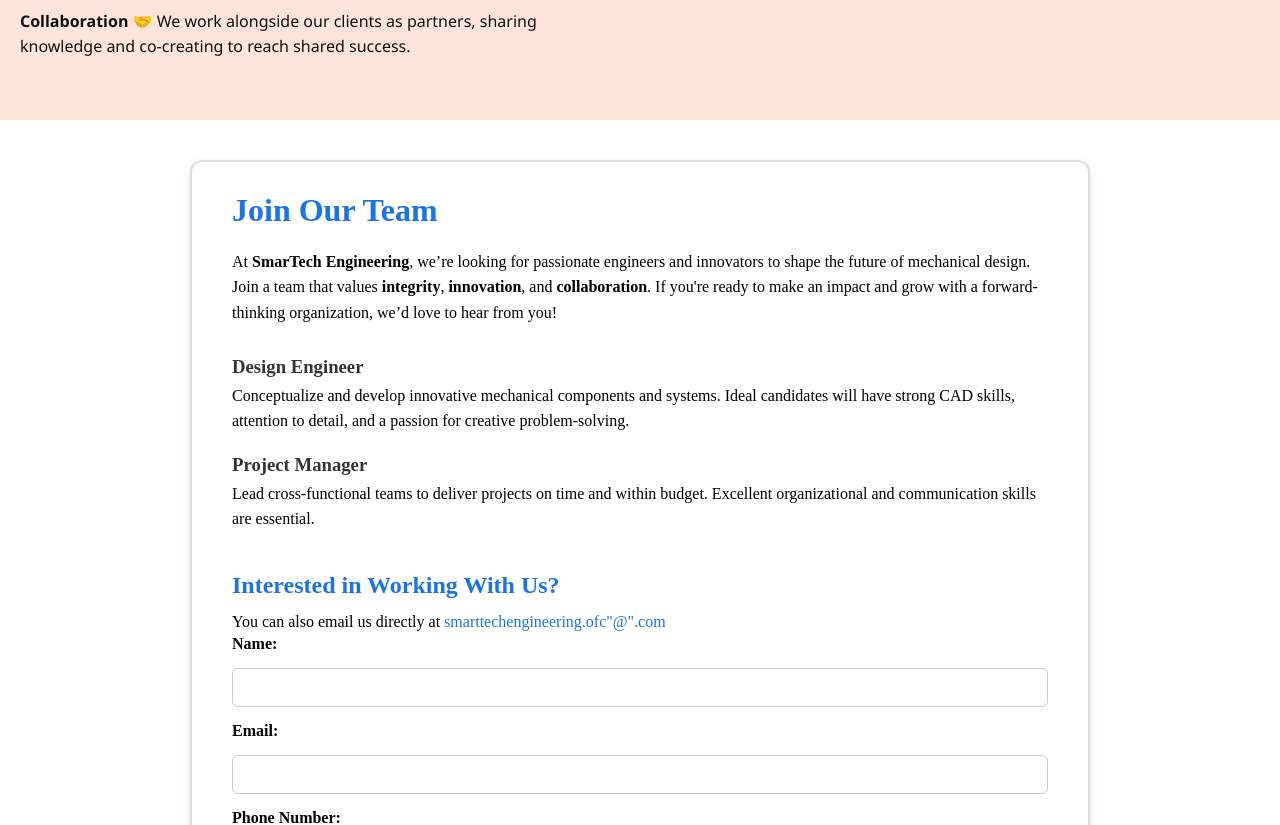
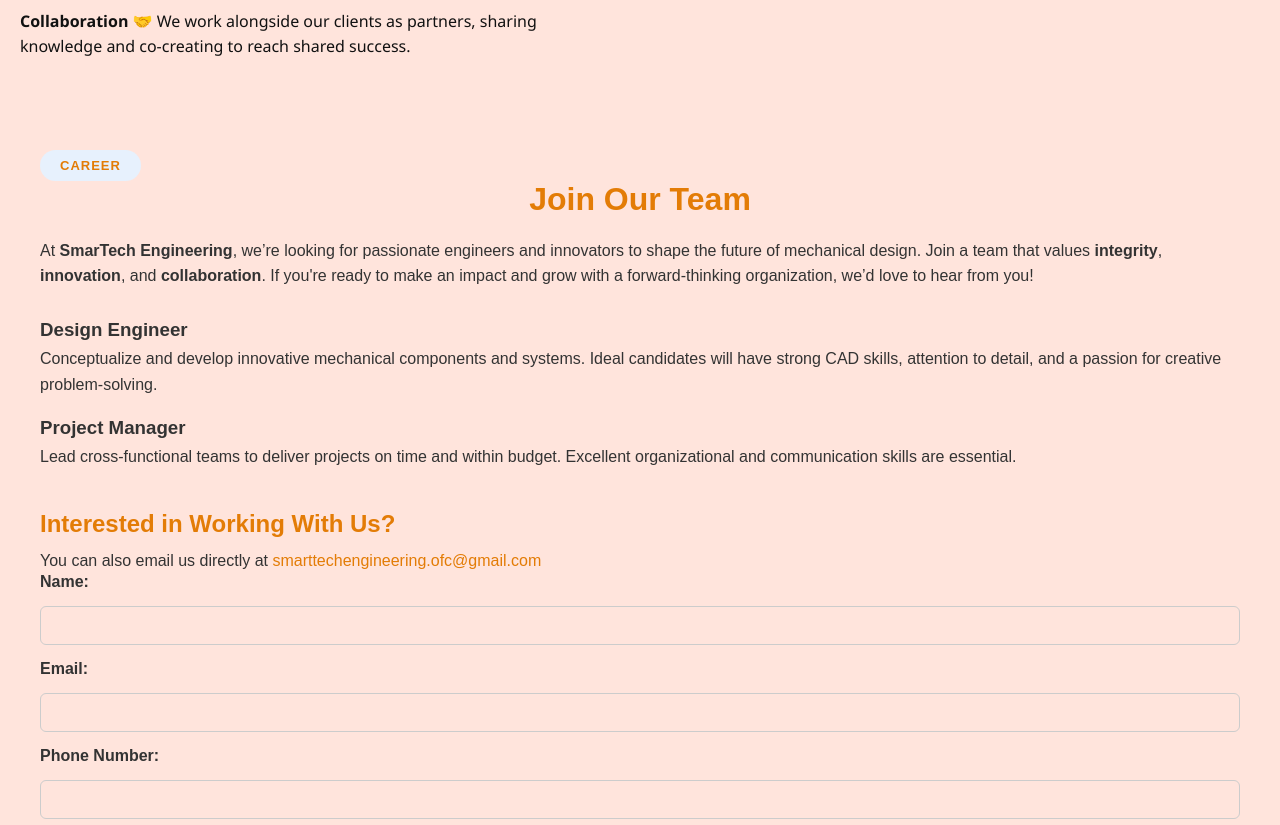
Before and after one commit to Appaso301/smartech, an Angular app: page / in a window 1280 px wide. Shown: the part 1940-2765 px from the top of the page. Built offline with nearby package versions, Linux system fonts and the light colour scheme.

Commit message:
career changes

```diff
--- a/src/app/career/career.component.html
+++ b/src/app/career/career.component.html
@@ -1,4 +1,5 @@
-<section class="career-section">
+<div class="career-section">
+  <h2 class="title">Career</h2>
     <h1>Join Our Team</h1>
     <p>
       At <strong>SmarTech Engineering</strong>, we’re looking for passionate engineers and innovators to shape the future of mechanical design. Join a team that values <strong>integrity</strong>, <strong>innovation</strong>, and <strong>collaboration</strong>. If you're ready to make an impact and grow with a forward-thinking organization, we’d love to hear from you!
@@ -17,7 +18,7 @@
 
     <div class="form-section">
       <h2>Interested in Working With Us?</h2>
-      <p>You can also email us directly at <a href="mailto:smarttechengineering.ofc@gmail.com">smarttechengineering.ofc"&#64;".com</a></p>
+      <p>You can also email us directly at <a href="mailto:smarttechengineering.ofc@gmail.com">smarttechengineering.ofc&#64;gmail.com</a></p>
 
       <form action="mailto:smarttechengineering.ofc@gmail.com" method="POST" enctype="text/plain">
         <label for="name">Name:</label>
@@ -35,4 +36,4 @@
         <button type="submit">Submit</button>
       </form>
     </div>
-  </section>
+</div>
--- a/src/app/career/career.component.scss
+++ b/src/app/career/career.component.scss
@@ -1,29 +1,35 @@
 * {
     box-sizing: border-box;
-    }
-
-    body {
     font-family: Arial, sans-serif;
-      background-color: #f9f9f9;
+    background-color: #ffe4dc;
     margin: 0;
     padding: 0;
     color: #333;
   }
-
 .career-section {
-      max-width: 900px;
-      margin: 40px auto;
+  max-width: 1500px;
   padding: 30px 40px;
-      background-color: #ffffff;
-      border: 2px solid #ddd;
-      border-radius: 12px;
-      box-shadow: 0 2px 8px rgba(0,0,0,0.1);
+  background-color: #ffe4dc;
 }
 
     .career-section h1 {
-      color: #1a73e8;
+      color: #e37c06;
       font-size: 32px;
       margin-bottom: 20px;
+      text-align: center;
+    }
+    .career-section .title{
+    font-size: 13px;
+    letter-spacing: 1px;
+    font-weight: 800;
+    padding: 8px 20px;
+    margin: 0;
+    background: #e7f1fd;
+    display: inline-block;
+    text-transform: uppercase;
+    border-radius: 50px;
+    color: #e37c06;
+    text-align: center;
     }
 
     .career-section p {
@@ -51,7 +57,7 @@
     .form-section h2 {
       font-size: 24px;
       margin-bottom: 10px;
-      color: #1a73e8;
+      color: #e37c06;
     }
 
     form {
@@ -81,7 +87,7 @@
       padding: 12px 20px;
       font-size: 16px;
       color: #fff;
-      background-color: #1a73e8;
+      background-color: #e37c06;
       border: none;
       border-radius: 6px;
       cursor: pointer;
@@ -89,11 +95,11 @@
     }
 
     button:hover {
-      background-color: #155ab6;
+      background-color: #e37c06;
     }
 
     a {
-      color: #1a73e8;
+      color: #e37c06;
       text-decoration: none;
     }
 
```
Lines whose indentation alone changed are shown as unchanged.
